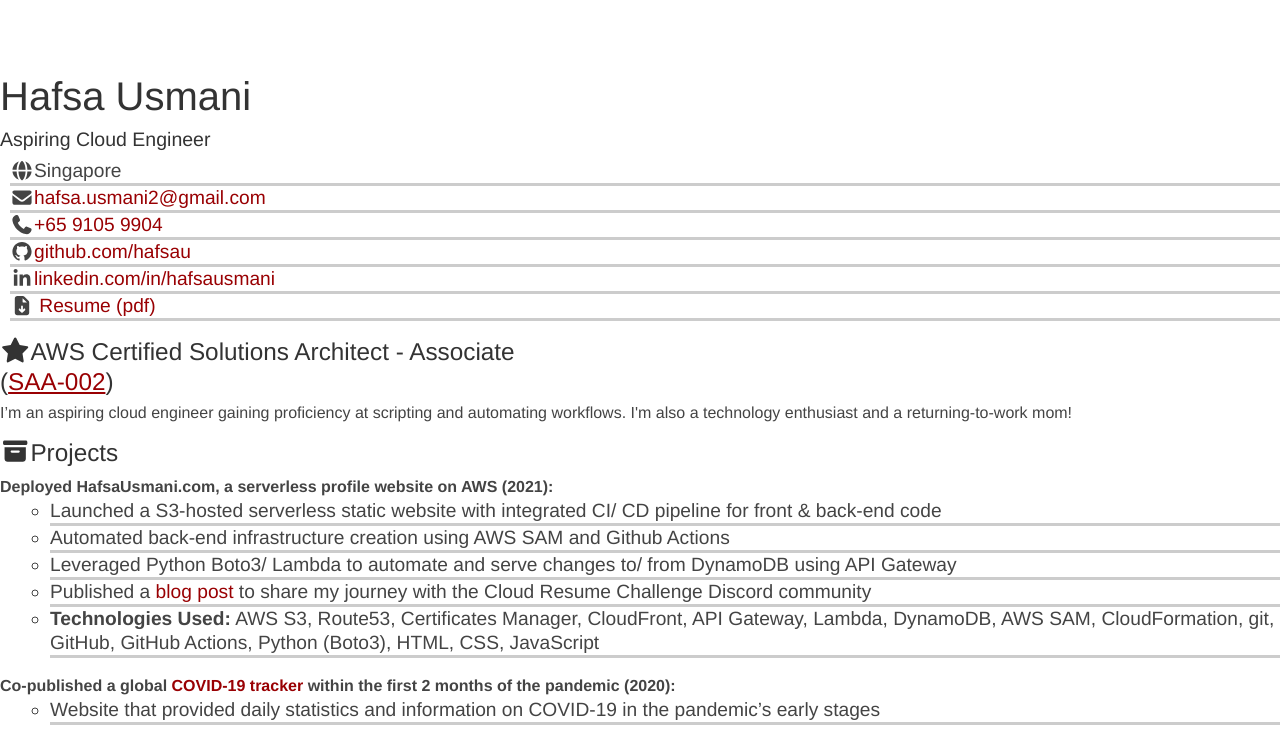
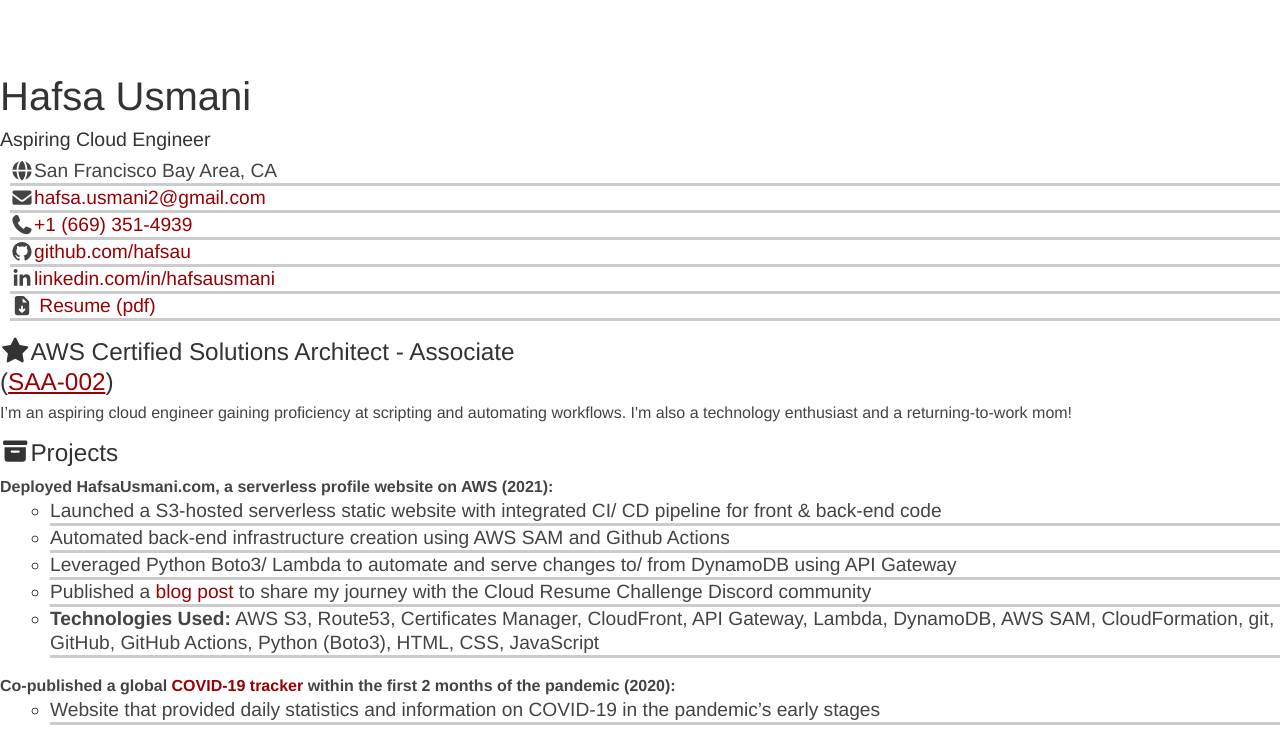
Before and after one commit to hafsau/cloud-resume-frontend, a plain HTML site: page index.html in a window 1280 px wide. Shown: the top 741 px of the page. Drawn offline with nearby package versions, Linux system fonts and the light colour scheme; files that its build step writes are made by us from their sources; no server answers.

Commit message:
Update index.html

```diff
--- a/index.html
+++ b/index.html
@@ -31,9 +31,9 @@
 
             <div class="contact-container container-block">
                 <ul class="list-unstyled contact-list">
-                    <li class="website"><i class="fas fa-globe"></i>Singapore</li>
+                    <li class="website"><i class="fas fa-globe"></i>San Francisco Bay Area, CA</li>
                     <li class="email"><i class="fas fa-envelope"></i><a href="mailto: hafsa.usmani2@gmail.com">hafsa.usmani2@gmail.com</a></li>
-                    <li class="phone"><i class="fas fa-phone"></i><a href="tel:+65 9105 9904">+65 9105 9904</a></li>
+                    <li class="phone"><i class="fas fa-phone"></i><a href="tel:+1 669 351 4939">+1 (669) 351-4939</a></li>
                     <li class="github"><i class="fab fa-github"></i><a href="https://github.com/hafsau" target="_blank">github.com/hafsau</a></li>
                     <li class="linkedin"><i class="fab fa-linkedin-in"></i><a href="https://linkedin.com/in/hafsausmani" target="_blank">linkedin.com/in/hafsausmani</a></li>
                     <li class="website"><i class="fas fa-file-download"></i> <a href="./Hafsa Usmani.pdf" download="Hafsa Usmani (Resume)">Resume (pdf)<a></li>
```
